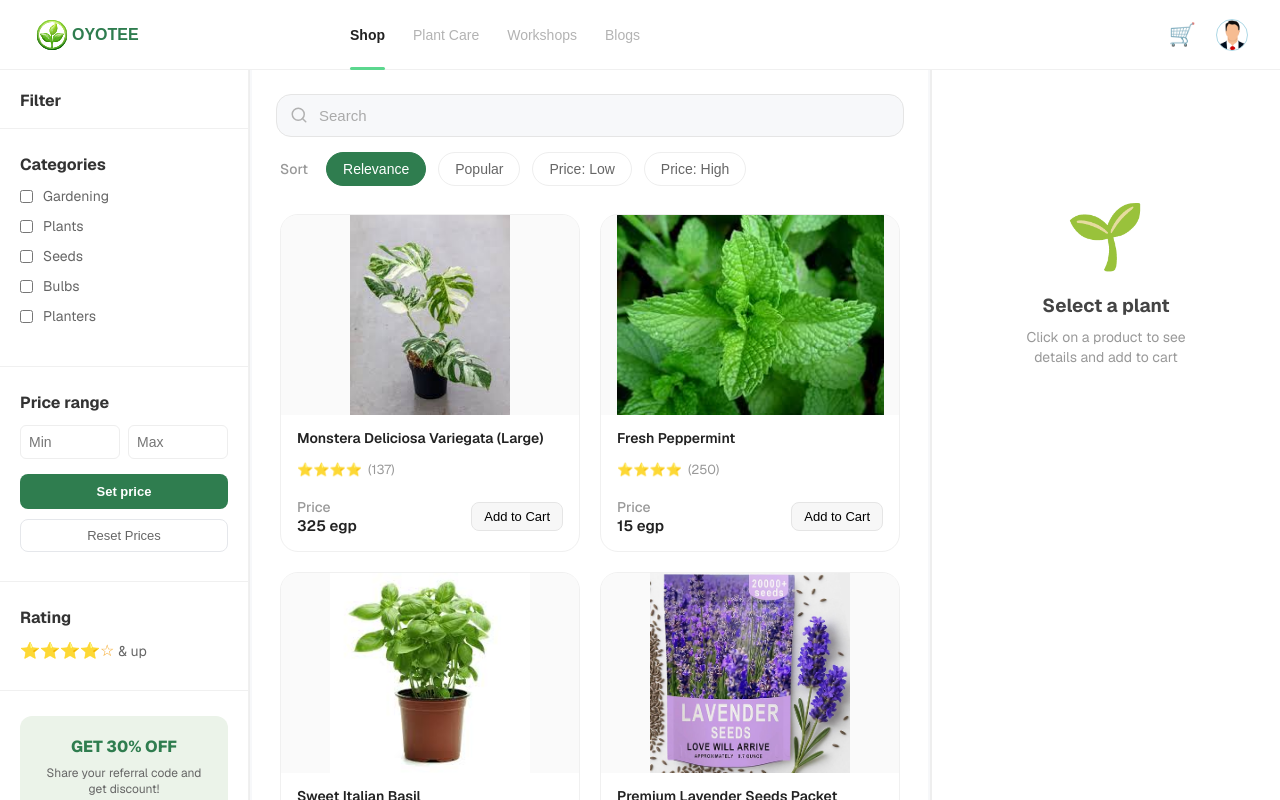
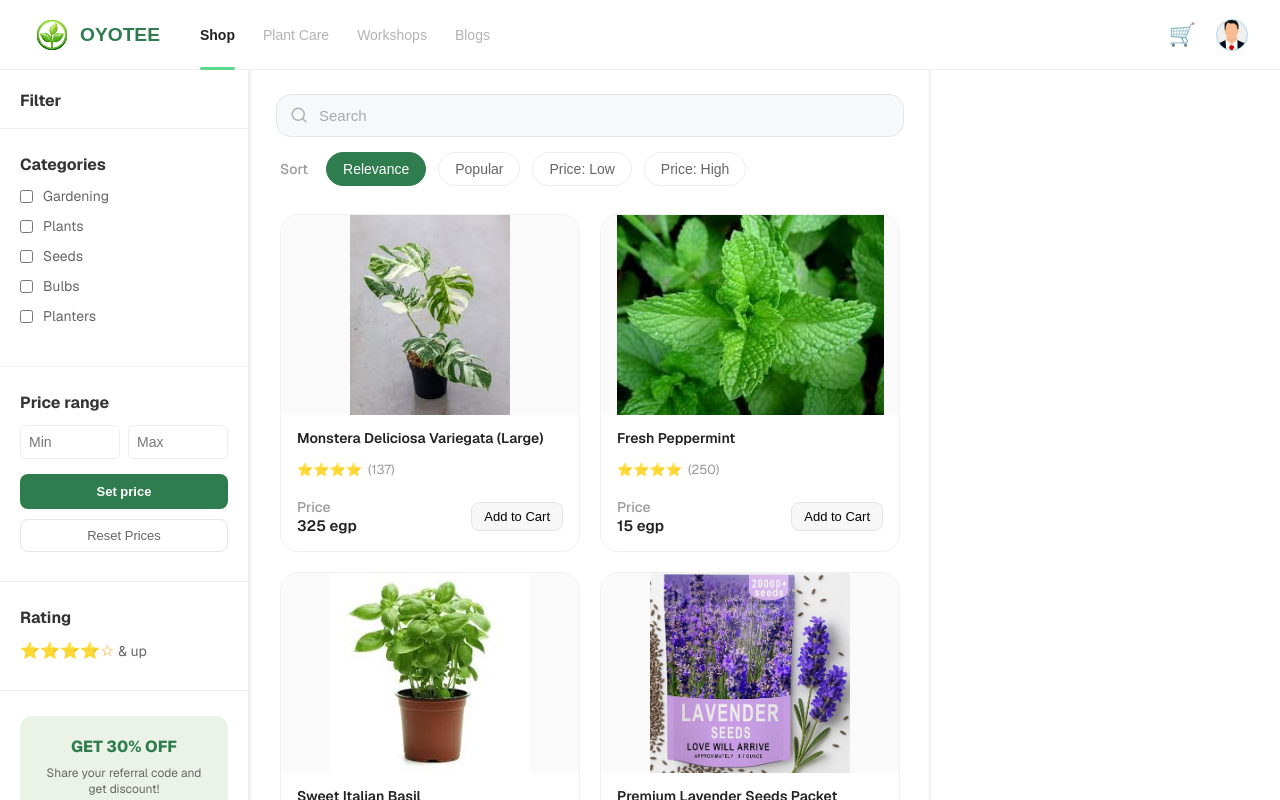
Before and after one commit to AhmedSalah8/OYOTEE_Plant-Shop, a Next.js app: page / in a window 1280 px wide. Built offline with nearby package versions, Linux system fonts and the light colour scheme.

Commit message:
Add navbas skeleton

```diff
--- /dev/null
+++ b/src/components/NavbarSkeleton.tsx
@@ -0,0 +1,94 @@
+import styled, { keyframes } from "styled-components";
+
+const shimmer = keyframes`
+  0% { background-position: -468px 0; }
+  100% { background-position: 468px 0; }
+`;
+
+const SkeletonBase = styled.div`
+  background: #f6f7f8;
+  background-image: linear-gradient(
+    to right,
+    #f6f7f8 0%,
+    #edeef1 20%,
+    #f6f7f8 40%,
+    #f6f7f8 100%
+  );
+  background-repeat: no-repeat;
+  background-size: 800px 104px;
+  animation: ${shimmer} 1.2s linear infinite forwards;
+  border-radius: 4px;
+`;
+
+const NavSkeletonWrapper = styled.nav`
+  height: 70px;
+  width: 100%;
+  padding: 0 32px;
+  display: flex;
+  align-items: center;
+  justify-content: space-between;
+  background: #fff;
+  border-bottom: 1px solid #eee;
+  position: fixed;
+  top: 0;
+  z-index: 1000;
+  @media (max-width: 768px) {
+    padding: 0 16px;
+  }
+`;
+
+const MenuBtnSkeleton = styled(SkeletonBase)`
+  display: none;
+  @media (max-width: 900px) {
+    display: block;
+    width: 24px;
+    height: 24px;
+    margin-right: 15px;
+  }
+`;
+
+const LeftSection = styled.div`
+  display: flex;
+  align-items: center;
+`;
+
+const LogoSkeleton = styled(SkeletonBase)`
+  width: 120px;
+  height: 30px;
+`;
+
+const NavLinksSkeleton = styled.div`
+  display: flex;
+  gap: 20px;
+  margin-left: 20px;
+  @media (max-width: 900px) {
+    display: none;
+  }
+`;
+
+export default function NavbarSkeleton() {
+  return (
+    <NavSkeletonWrapper>
+      <LeftSection>
+        <MenuBtnSkeleton />
+
+        <LogoSkeleton />
+
+        <NavLinksSkeleton>
+          <SkeletonBase style={{ width: "60px", height: "15px" }} />
+          <SkeletonBase style={{ width: "80px", height: "15px" }} />
+          <SkeletonBase style={{ width: "70px", height: "15px" }} />
+        </NavLinksSkeleton>
+      </LeftSection>
+
+      <div style={{ display: "flex", gap: "20px", alignItems: "center" }}>
+        <SkeletonBase
+          style={{ width: "25px", height: "25px", borderRadius: "50%" }}
+        />
+        <SkeletonBase
+          style={{ width: "32px", height: "32px", borderRadius: "50%" }}
+        />
+      </div>
+    </NavSkeletonWrapper>
+  );
+}
--- a/src/components/ShopSkeleton.tsx
+++ b/src/components/ShopSkeleton.tsx
@@ -1,4 +1,5 @@
 import styled, { keyframes } from "styled-components";
+import NavbarSkeleton from "./NavbarSkeleton";
 
 const shimmer = keyframes`
   0% { background-position: -468px 0; }
@@ -49,15 +50,18 @@ const CardSkeleton = styled(SkeletonBase)`
 const DetailsSkeleton = styled(SkeletonBase)`
   height: 100%;
   border-radius: 8px;
+  @media (max-width: 768px) {
+    display: none;
+  }
 `;
 
 export default function ShopSkeleton() {
   return (
+    <>
+      <NavbarSkeleton />
       <SkeletonWrapper>
-      {/* السايد بار الوهمي */}
         <SidebarSkeleton className="hide-mobile" />
 
-      {/* منطقة المنتجات الوهمية */}
         <MainSkeleton>
           <div
             style={{
@@ -72,8 +76,8 @@ export default function ShopSkeleton() {
           </div>
         </MainSkeleton>
 
-      {/* تفاصيل المنتج الوهمية */}
         <DetailsSkeleton className="hide-mobile" />
       </SkeletonWrapper>
+    </>
   );
 }
--- a/src/components/layout/Navbar.tsx
+++ b/src/components/layout/Navbar.tsx
@@ -1,10 +1,29 @@
-import { useState } from "react";
+import { useState, useEffect } from "react";
 import { usePathname } from "next/navigation";
-import styled from "styled-components";
+import styled, { keyframes } from "styled-components";
 import Link from "next/link";
 import Image from "next/image";
 import { useCart } from "@/context/CartContext";
 import CartDropdown from "../CartDropdown";
+
+const shimmer = keyframes`
+  0% { background-position: -468px 0; }
+  100% { background-position: 468px 0; }
+`;
+const SkeletonBase = styled.div`
+  background: #f6f7f8;
+  background-image: linear-gradient(
+    to right,
+    #f6f7f8 0%,
+    #edeef1 20%,
+    #f6f7f8 40%,
+    #f6f7f8 100%
+  );
+  background-repeat: no-repeat;
+  background-size: 800px 104px;
+  animation: ${shimmer} 1.2s linear infinite forwards;
+  border-radius: 4px;
+`;
 
 const Nav = styled.nav`
   position: fixed;
@@ -19,17 +38,8 @@ const Nav = styled.nav`
   display: flex;
   align-items: center;
   justify-content: space-between;
-
   @media (max-width: 768px) {
     padding: 0 16px;
-  }
-
-  .logo-container {
-    display: flex;
-    align-items: center;
-    font-weight: 700;
-    color: #2f7d4f;
-    text-decoration: none;
   }
 `;
 
@@ -37,13 +47,20 @@ const Left = styled.div`
   display: flex;
   align-items: center;
   gap: 20px;
-  justify-content: space-between;
   width: 50%;
   @media (max-width: 1000px) {
     width: 60%;
   }
   @media (max-width: 900px) {
-    justify-content: left;
+    justify-content: flex-start;
+  }
+
+  .logo-container {
+    display: flex;
+    align-items: center;
+    gap: 8px;
+    text-decoration: none;
+    color: #2f7d4f;
   }
 `;
 
@@ -64,13 +81,10 @@ const Links = styled.ul<{ $isMenuOpen: boolean }>`
     padding: 20px;
     gap: 20px;
     border-bottom: 1px solid #eee;
-    transition: 0.3s;
+    transition: 0.3s ease-in-out;
     transform: ${({ $isMenuOpen }) =>
       $isMenuOpen ? "translateY(0)" : "translateY(-150%)"};
     box-shadow: 0 10px 15px rgba(0, 0, 0, 0.05);
-    a.active::after {
-      display: none;
-    }
   }
 
   a {
@@ -78,6 +92,7 @@ const Links = styled.ul<{ $isMenuOpen: boolean }>`
     position: relative;
     color: #b3b3b3;
     transition: 0.2s;
+    font-weight: 500;
     &:hover,
     &.active {
       color: #222;
@@ -92,6 +107,9 @@ const Links = styled.ul<{ $isMenuOpen: boolean }>`
       height: 3px;
       background-color: #5bd78e;
       border-radius: 2px;
+      @media (max-width: 900px) {
+        display: none;
+      }
     }
   }
 `;
@@ -101,10 +119,6 @@ const Right = styled.div`
   align-items: center;
   gap: 20px;
 
-  .cart-container {
-    position: relative;
-  }
-
   .icon-btn {
     background: none;
     border: none;
@@ -112,8 +126,10 @@ const Right = styled.div`
     cursor: pointer;
     position: relative;
     display: flex;
-    align-items: center;
-    justify-content: center;
+    transition: transform 0.2s;
+    &:hover {
+      transform: scale(1.1);
+    }
   }
 
   .badge {
@@ -123,8 +139,13 @@ const Right = styled.div`
     background: #2f7d4f;
     color: white;
     border-radius: 50%;
-    padding: 2px 6px;
+    width: 18px;
+    height: 18px;
+    display: flex;
+    align-items: center;
+    justify-content: center;
     font-size: 10px;
+    font-weight: bold;
   }
 
   .profile-avatar {
@@ -133,9 +154,10 @@ const Right = styled.div`
     border-radius: 50%;
     overflow: hidden;
     border: 1px solid #add8e6;
-    img {
-      object-fit: cover;
-    }
+    background: #f0f0f0;
+    display: flex;
+    align-items: center;
+    justify-content: center;
   }
 `;
 
@@ -153,11 +175,17 @@ const MenuBtn = styled.button`
 export default function Navbar() {
   const [isCartOpen, setIsCartOpen] = useState(false);
   const [isMenuOpen, setIsMenuOpen] = useState(false);
+  const [isLoading, setIsLoading] = useState(true);
+
   const { cartItems } = useCart();
   const totalItems = cartItems.reduce((acc, item) => acc + item.quantity, 0);
   const pathname = usePathname();
 
-  // سر اللعبة هنا: دالة الـ Toggle مع الـ stopPropagation
+  useEffect(() => {
+    const timer = setTimeout(() => setIsLoading(false), 100);
+    return () => clearTimeout(timer);
+  }, []);
+
   const handleCartToggle = (e: React.MouseEvent) => {
     e.stopPropagation();
     setIsCartOpen((prev) => !prev);
@@ -171,42 +199,73 @@ export default function Navbar() {
         </MenuBtn>
 
         <Link href="/" className="logo-container">
-          <Image src="/logo.svg" alt="Logo" width={40} height={40} />
-          <span className="logo-text">OYOTEE</span>
+          {isLoading ? (
+            <>
+              <SkeletonBase
+                style={{ width: "40px", height: "40px", borderRadius: "8px" }}
+              />
+              <SkeletonBase style={{ width: "80px", height: "20px" }} />
+            </>
+          ) : (
+            <>
+              <Image
+                src="/logo.svg"
+                alt="Logo"
+                width={40}
+                height={40}
+                priority
+              />
+              <span style={{ fontWeight: 800, fontSize: "1.2rem" }}>
+                OYOTEE
+              </span>
+            </>
+          )}
         </Link>
 
+        {isLoading ? (
+          <div
+            style={{ display: "flex", gap: "20px", marginLeft: "20px" }}
+            className="hide-mobile"
+          >
+            <SkeletonBase style={{ width: "60px", height: "15px" }} />
+            <SkeletonBase style={{ width: "80px", height: "15px" }} />
+            <SkeletonBase style={{ width: "70px", height: "15px" }} />
+          </div>
+        ) : (
           <Links $isMenuOpen={isMenuOpen}>
-          <li>
-            <Link href="/" className={pathname === "/" ? "active" : ""}>
-              Shop
+            {[
+              { name: "Shop", path: "/" },
+              { name: "Plant Care", path: "/care" },
+              { name: "Workshops", path: "/workshops" },
+              { name: "Blogs", path: "/blogs" },
+            ].map((link) => (
+              <li key={link.name}>
+                <Link
+                  href={link.path}
+                  className={pathname === link.path ? "active" : ""}
+                  onClick={() => setIsMenuOpen(false)}
+                >
+                  {link.name}
                 </Link>
               </li>
-          <li>
-            <Link href="/care" className={pathname === "/care" ? "active" : ""}>
-              Plant Care
-            </Link>
-          </li>
-          <li>
-            <Link
-              href="/workshops"
-              className={pathname === "/workshops" ? "active" : ""}
-            >
-              Workshops
-            </Link>
-          </li>
-          <li>
-            <Link
-              href="/blogs"
-              className={pathname === "/blogs" ? "active" : ""}
-            >
-              Blogs
-            </Link>
-          </li>
+            ))}
           </Links>
+        )}
       </Left>
 
       <Right>
-        <div className="cart-container">
+        {isLoading ? (
+          <>
+            <SkeletonBase
+              style={{ width: "30px", height: "30px", borderRadius: "50%" }}
+            />
+            <SkeletonBase
+              style={{ width: "32px", height: "32px", borderRadius: "50%" }}
+            />
+          </>
+        ) : (
+          <>
+            <div className="cart-container" style={{ position: "relative" }}>
               <button
                 id="cart-button"
                 className="icon-btn"
@@ -215,13 +274,16 @@ export default function Navbar() {
                 🛒
                 {totalItems > 0 && <span className="badge">{totalItems}</span>}
               </button>
-
-          {isCartOpen && <CartDropdown onClose={() => setIsCartOpen(false)} />}
+              {isCartOpen && (
+                <CartDropdown onClose={() => setIsCartOpen(false)} />
+              )}
             </div>
 
             <div className="profile-avatar">
               <Image src="/profile.png" alt="User" width={32} height={32} />
             </div>
+          </>
+        )}
       </Right>
     </Nav>
   );
--- a/src/components/shop.tsx
+++ b/src/components/shop.tsx
@@ -10,8 +10,10 @@ import plantsData from "@/data/plants.json";
 import Pagination from "@/components/Products/Pagination";
 import ShopTopBar from "./Products/ShopTopBar";
 import ShopSkeleton from "./ShopSkeleton";
-
-const Wrapper = styled.div`
+interface WrapperProps {
+  $hasSelectedProduct: boolean;
+}
+const Wrapper = styled.div<WrapperProps>`
   height: calc(100vh - 70px);
   background: #f7f8fa;
   display: grid;
@@ -43,6 +45,10 @@ const Wrapper = styled.div`
     background: #fff;
     overflow-y: auto;
     border-left: 1px solid #eee;
+    @media (max-width: 768px) {
+      display: ${({ $hasSelectedProduct }) =>
+        $hasSelectedProduct ? "block" : "none"};
+    }
   }
 
   @media (max-width: 1200px) {
@@ -175,7 +181,7 @@ export default function ShopPage() {
     return <ShopSkeleton />;
   }
   return (
-    <Wrapper>
+    <Wrapper $hasSelectedProduct={!!selectedProduct}>
       <div className="left-column">
         <Sidebar
           $isOpen={isSidebarOpen}
```
Lines whose indentation alone changed are shown as unchanged.
